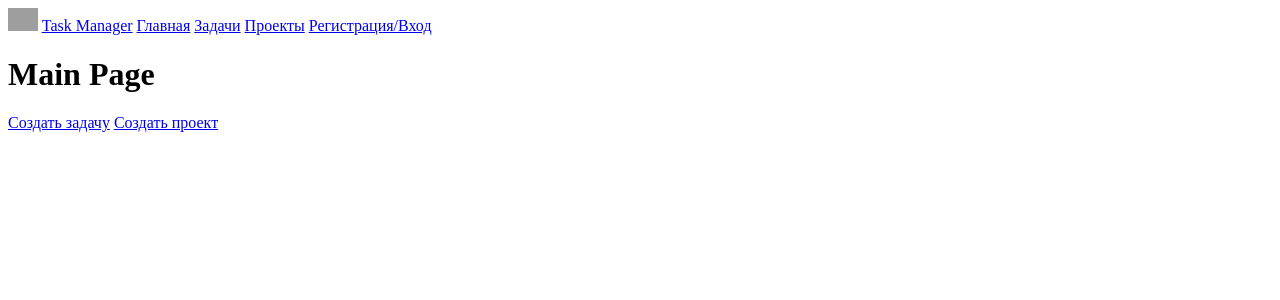
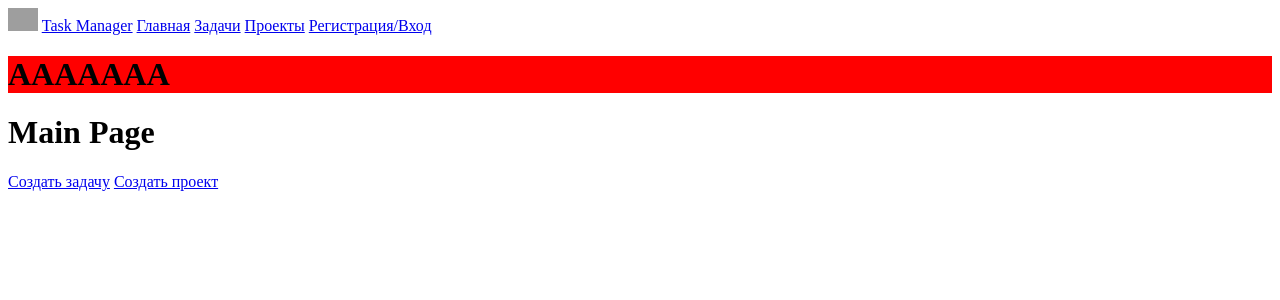
Before and after one commit to zxcl0wn/Task-Manager, a Django app: template TaskManager/projects/templates/projects/main.html in a window 1280 px wide. Shown: the top 300 px of the page. Run offline with Django 3.2, Linux system fonts and the light colour scheme; the template is opened without the code that fills it, so the values that code supplies are empty; grey boxes are pictures that could not be loaded.

Commit message:
chore: add static import in base template

```diff
--- a/TaskManager/projects/static/projects/css/styles.css
+++ b/TaskManager/projects/static/projects/css/styles.css
@@ -0,0 +1,3 @@
+.test {
+    background-color: red;
+}
--- a/TaskManager/projects/static/projects/js/index.js
+++ b/TaskManager/projects/static/projects/js/index.js
@@ -0,0 +1 @@
+// alert("Привет")
--- a/TaskManager/templates/base.html
+++ b/TaskManager/templates/base.html
@@ -5,11 +5,13 @@
     <head>
         <meta charset="UTF-8">
         <title>Title</title>
+        <link rel="stylesheet" href="{% static 'projects/css/styles.css' %}">
+        <script src="{% static 'projects/js/index.js' %}"></script>
     </head>
 
     <body>
         {% include 'navbar.html' %}
-{#        <img src="{% static 'projects/1.jpg' %}" alt="!!!">#}
+        <h1 class="test">ААААААА</h1>
 
         {% block content %}
 
```
